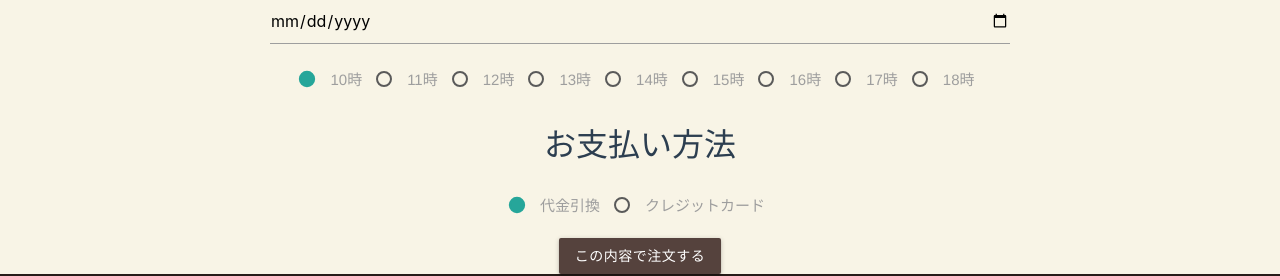
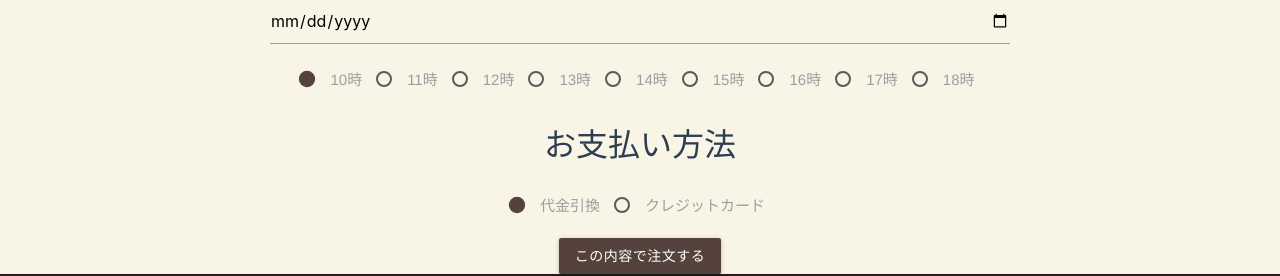
Before and after one commit to kosuke-17/ec-202110c, a Vue app: page /orderConfirm in a window 1280 px wide. Shown: the part 918-1194 px from the top of the page. Built offline with nearby package versions, Linux system fonts and the light colour scheme.

Commit message:
css）orderConfirmのcssの配色を変更しました（ラジオぼたん）

```diff
--- a/src/views/orderConfirm.vue
+++ b/src/views/orderConfirm.vue
@@ -25,7 +25,7 @@
                 <span>{{ orderItem.item.name }}</span>
               </td>
               <td>
-                <span class="price">&nbsp;{{ orderItem.size }}</span
+                <span class="price">{{ orderItem.size }}</span
                 >&nbsp;&nbsp;{{ orderItem.orderItemUnitPrice(index) }}円
                 &nbsp;&nbsp; {{ orderItem.quantity }}個
               </td>
@@ -834,11 +834,22 @@ input[type="number"]::-webkit-inner-spin-button {
   text-align: center;
 }
 .price {
-  background-color: #ff4500;
+  background-color: #d6c6af;
   border-radius: 50%; /* 角丸にする設定 */
   color: black;
 }
 .top-wrapper {
   min-height: 97vh;
 }
+
+[type="radio"]:checked + span:after,
+[type="radio"].with-gap:checked + span:after {
+  background-color: #55423d;
+}
+
+[type="radio"]:checked + span:after,
+[type="radio"].with-gap:checked + span:before,
+[type="radio"].with-gap:checked + span:after {
+  border: #55423d;
+}
 </style>
```
